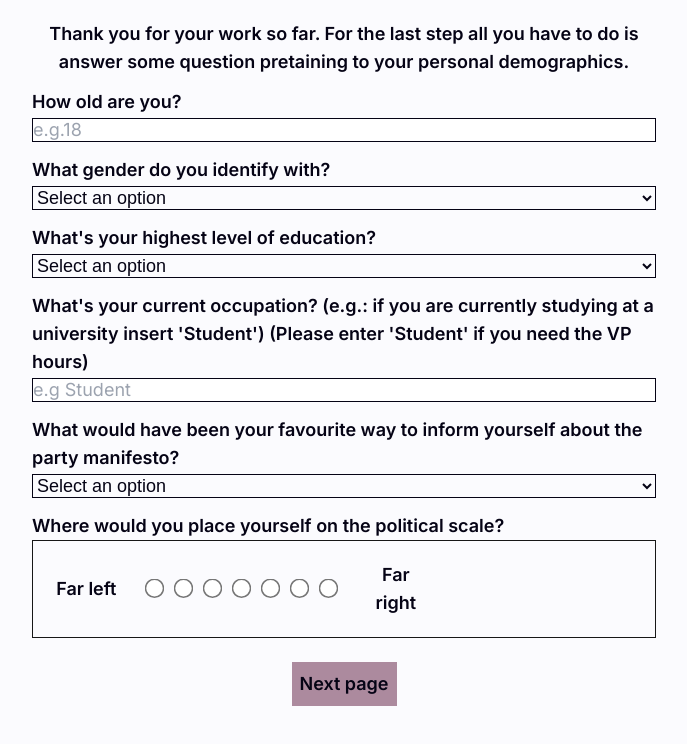
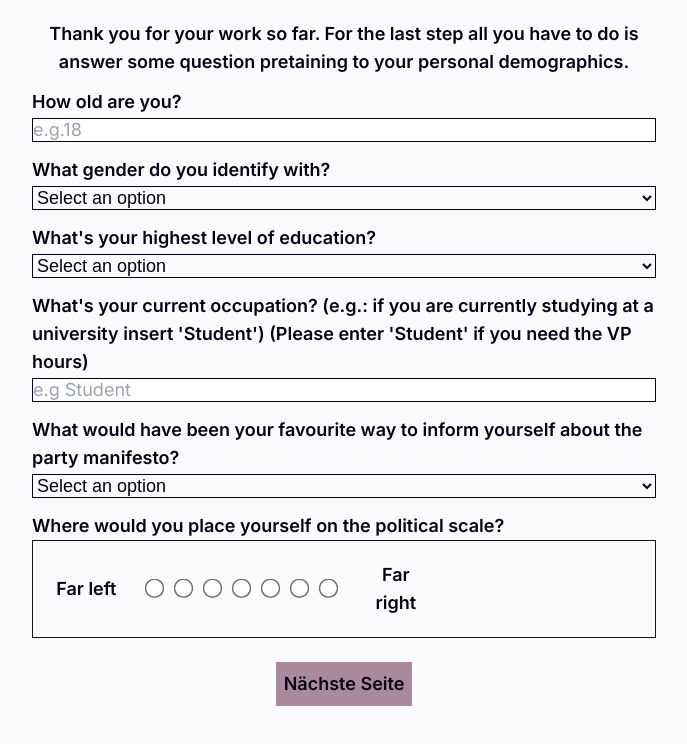
Before and after one commit to FelixHornberger/quote-and-vote-ger, a Next.js app: page /demographic in a window 1280 px wide. Shown: the top 744 px of the page, without its empty margins (296-983 px from the left). Built offline with nearby package versions, Linux system fonts and the light colour scheme.

Commit message:
Buttons and FeedbackTexts localisation

```diff
--- a/components/buttons/DemographicsButton.tsx
+++ b/components/buttons/DemographicsButton.tsx
@@ -117,10 +117,10 @@ export default function DemographicsButton() {
   return (
       <div className='flex felx-col justify-center items-center text-center mb-3'>
         <div>
-          {showUserFeedback && <UserFeedback feedbackText='Before you can go to the next page, you must complete all the forms on this page!' />}
+          {showUserFeedback && <UserFeedback feedbackText='Bevor Sie zur nächsten Seite gehen können, müssen Sie alle Felder auf dieser Seite ausfüllen!' />}
           <Link href="/end">
             <button onClick={handleClick} className="bg-custom-accent p-2 font-semibold mt-3">
-              Next page
+              Nächste Seite
             </button>
           </Link>
         </div>
--- a/components/buttons/PostTaskButton.tsx
+++ b/components/buttons/PostTaskButton.tsx
@@ -22,10 +22,10 @@ export default function PostTaskButton(){
 
     return (
         <div className='flex flex-col text-center justify-center'>
-            {showUserFeedback && <UserFeedback feedbackText='You cannot go to the next page without having stated all topics' />}
+            {showUserFeedback && <UserFeedback feedbackText='Sie können nicht zur nächsten Seite wechseln, ohne die erste Frage beantwortet zu haben..' />}
             <Link href="/demographic" passHref>
                 <button className='bg-custom-accent p-2 font-semibold my-3' onClick={handleClick}>
-                    Next Page
+                    Nächste Seite
                 </button>
             </Link>
         </div>
--- a/components/buttons/PreStudyButton.tsx
+++ b/components/buttons/PreStudyButton.tsx
@@ -28,10 +28,10 @@ export default function PreStudyButton(){
 
     return (
         <div className='flex flex-col text-center justify-center'>
-            {showUserFeedback && <UserFeedback feedbackText='You cannot go to the next page without having stated all quizes.' />}
+            {showUserFeedback && <UserFeedback feedbackText='Sie können nicht zur nächsten Seite wechseln, ohne alle Fragen beantwortet zu haben.' />}
             <Link href="/pre-task" passHref>
                 <button className='bg-custom-accent p-2 font-semibold my-3' onClick={handleClick}>
-                    Next Page
+                    Nächste Seite
                 </button>
             </Link>
         </div>
--- a/components/buttons/PreTaskButton.tsx
+++ b/components/buttons/PreTaskButton.tsx
@@ -28,10 +28,10 @@ export default function PreTaskButton() {
   return (
       <div className='flex felx-col justify-center items-center text-center mb-3'>
         <div>
-          {showUserFeedback && <UserFeedback feedbackText='You cannot go to the next page without having selected a party.' />}
+          {showUserFeedback && <UserFeedback feedbackText='Sie können nicht zur nächsten Seite wechseln, ohne eine Partei ausgewählt zu haben.' />}
           <Link href='/task-des'>
             <button onClick={handleClick} className="bg-custom-accent p-2 font-semibold mt-3">
-              Next page
+              Nächste Seite
             </button>
           </Link>
         </div>
--- a/components/buttons/SubmitVPButton.tsx
+++ b/components/buttons/SubmitVPButton.tsx
@@ -48,8 +48,8 @@ export default function SubmitVPButton() {
     }
     return (
         <>
-            {showUserFeedback && <UserFeedback feedbackText='In order for the VP hours to be credited, we need all the data!' />}
-            <button className='bg-custom-accent p-2 font-semibold my-3' onClick={() => handleclick()}>SubmitVP</button>
+            {showUserFeedback && <UserFeedback feedbackText='Damit die VP-Stunden gutgeschrieben werden können, benötigen ich alle Daten!' />}
+            <button className='bg-custom-accent p-2 font-semibold my-3' onClick={() => handleclick()}>Einreichen der VP</button>
         </>
     );
 };
```
